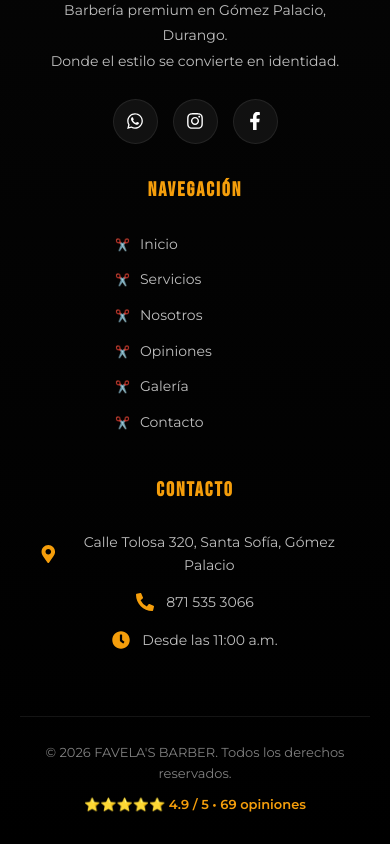
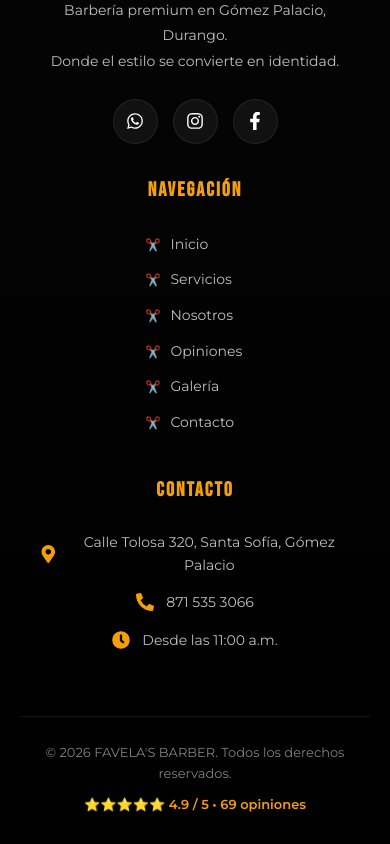
Before and after one commit to afaveladev/favela-barber, a React (Vite) app: page / in a window 390 px wide. Shown: the part 10668-11512 px from the top of the page. Built offline with nearby package versions, Linux system fonts and the light colour scheme; no server answers; the database is empty.

Commit message:
🔧 Footer móvil alineado con tijeritas ✂️

```diff
--- a/src/index.css
+++ b/src/index.css
@@ -2339,9 +2339,11 @@
   }
 
   .footer-links li {
-    width: 160px !important;
+    width: 99px !important;
     text-align: left !important;
     margin-bottom: 10px !important;
+    margin-left: auto !important;
+    margin-right: auto !important;
   }
 
   .footer-links li::before {
@@ -2356,7 +2358,6 @@
 
   .footer-links a {
     display: inline-block !important;
-    text-align: left !important;
   }
 
   .footer-socials {
```
